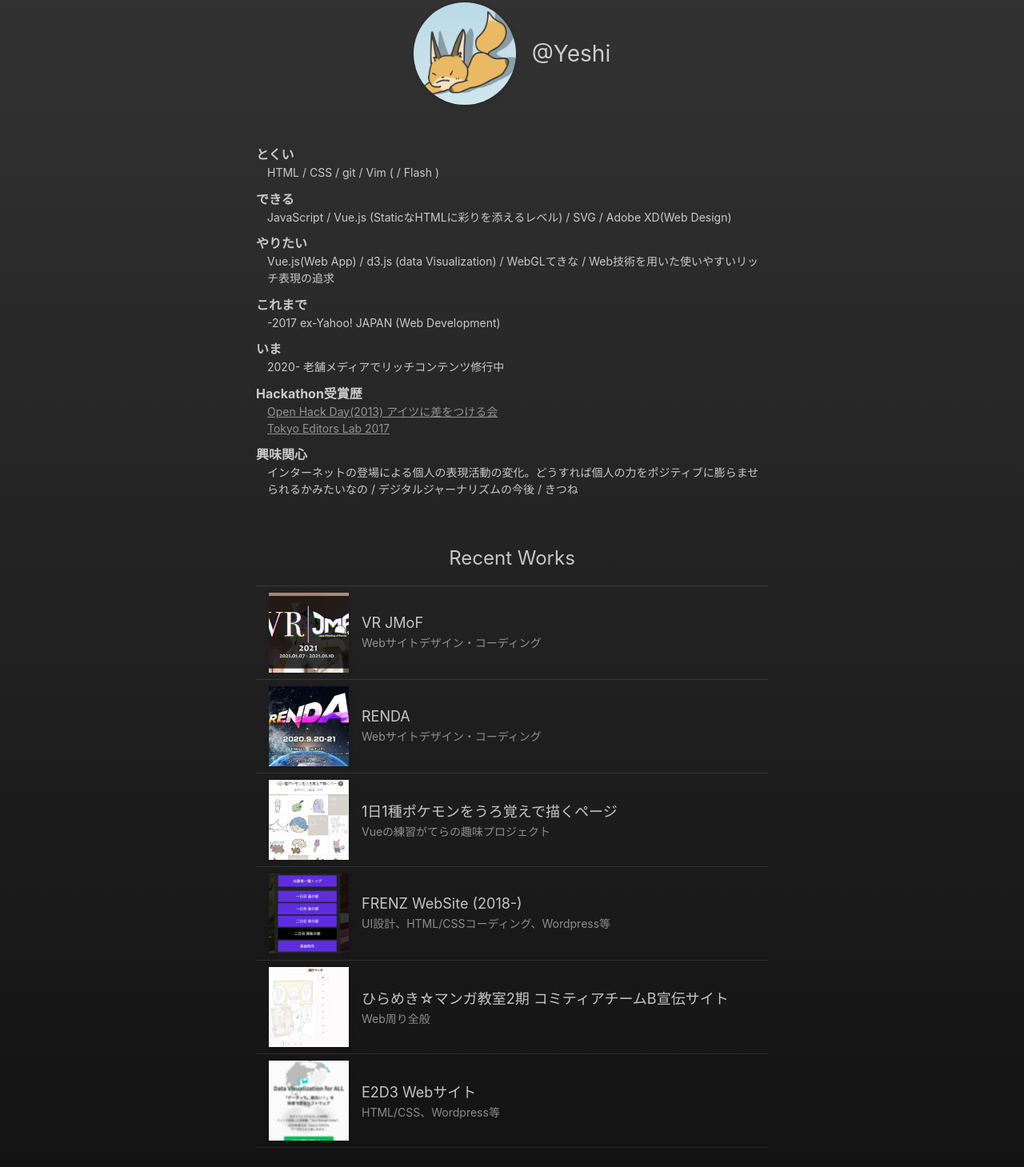
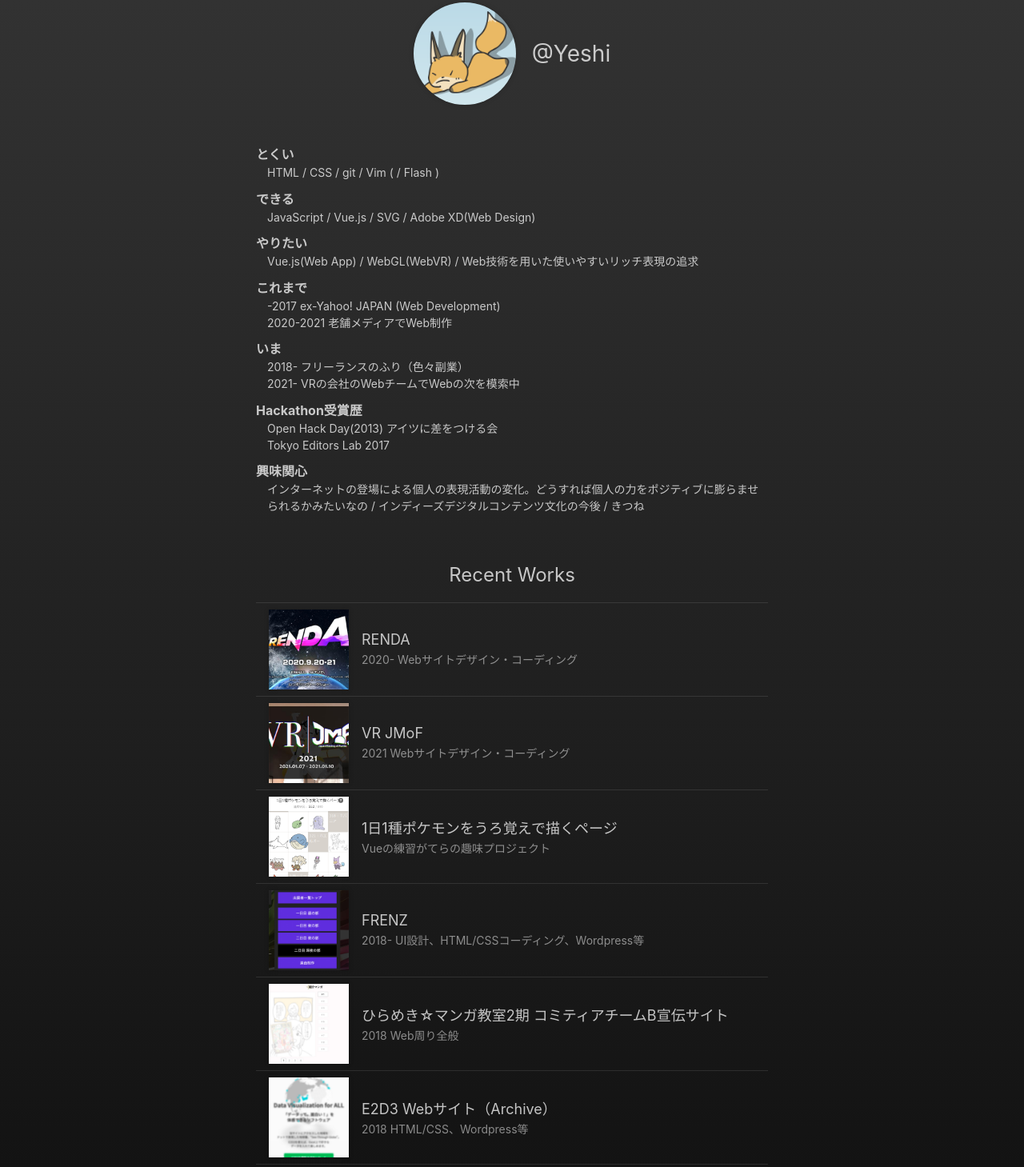
Before and after one commit to Yeshi/my-profile, a plain HTML site: page index.html in a window 1280 px wide. Shown: the part 47-1506 px from the top of the page at 80% size. Drawn offline with Linux system fonts and the light colour scheme.

Commit message:
内容更新

```diff
--- a/index.html
+++ b/index.html
@@ -18,41 +18,38 @@
             <dt>とくい</dt>
             <dd>HTML / CSS / git / Vim ( / Flash )</dd>
             <dt>できる</dt>
-            <dd>JavaScript / Vue.js (StaticなHTMLに彩りを添えるレベル) / SVG / Adobe XD(Web Design)</dd>
+            <dd>JavaScript / Vue.js / SVG / Adobe XD(Web Design)</dd>
             <dt>やりたい</dt>
-            <dd>Vue.js(Web App) / d3.js (data Visualization) / WebGLてきな / Web技術を用いた使いやすいリッチ表現の追求</dd>
+            <dd>Vue.js(Web App) / WebGL(WebVR) / Web技術を用いた使いやすいリッチ表現の追求</dd>
             <dt>これまで</dt>
-            <dd>-2017 ex-Yahoo! JAPAN (Web Development)</dd>
+            <dd>-2017 ex-Yahoo! JAPAN (Web Development)<br />2020-2021 老舗メディアでWeb制作</dd>
             <dt>いま</dt>
-            <dd>2020- 老舗メディアでリッチコンテンツ修行中</dd>
+            <dd>2018- フリーランスのふり（色々副業）<br />2021- VRの会社のWebチームでWebの次を模索中</dd>
             <dt>Hackathon受賞歴</dt>
-            <dd>
-                <a href="https://hackday.jp/2013/">Open Hack Day(2013) アイツに差をつける会</a><br>
-                <a href="https://www.globaleditorsnetwork.org/programmes/editors-lab/tokyo-editors-lab/">Tokyo Editors Lab 2017</a>
-            </dd>
+            <dd>Open Hack Day(2013) アイツに差をつける会<br />Tokyo Editors Lab 2017</dd>
             <dt>興味関心</dt>
-            <dd>インターネットの登場による個人の表現活動の変化。どうすれば個人の力をポジティブに膨らませられるかみたいなの / デジタルジャーナリズムの今後 / きつね</dd>
+            <dd>インターネットの登場による個人の表現活動の変化。どうすれば個人の力をポジティブに膨らませられるかみたいなの / インディーズデジタルコンテンツ文化の今後 / きつね</dd>
         </dl>
     </div>
     <div class="sec portfolio-works">
         <h2>Recent Works</h2>
         <ul class="works-list">
+            <li><a href="https://renda.live" target="_blank">
+                <div class="works-image">
+                    <img src="images/works-5.jpg" alt="">
+                </div>
+                <dl class="works-text">
+                    <dt>RENDA</dt>
+                    <dd>2020- Webサイトデザイン・コーディング</dd>
+                </dl>
+            </a></li>
             <li><a href="https://vr.jmof.jp" target="_blank">
                 <div class="works-image">
                     <img src="images/works-6.jpg" alt="">
                 </div>
                 <dl class="works-text">
                     <dt>VR JMoF</dt>
-                    <dd>Webサイトデザイン・コーディング</dd>
-                </dl>
-            </a></li>
-            <li><a href="https://renda.live" target="_blank">
-                <div class="works-image">
-                    <img src="images/works-5.jpg" alt="">
-                </div>
-                <dl class="works-text">
-                    <dt>RENDA</dt>
-                    <dd>Webサイトデザイン・コーディング</dd>
+                    <dd>2021 Webサイトデザイン・コーディング</dd>
                 </dl>
             </a></li>
             <li><a href="https://yeshi-sandbox.firebaseapp.com/uropoke/" target="_blank">
@@ -69,8 +66,8 @@
                     <img src="images/works-1.jpg" alt="">
                 </div>
                 <dl class="works-text">
-                    <dt>FRENZ WebSite (2018-)</dt>
-                    <dd>UI設計、HTML/CSSコーディング、Wordpress等</dd>
+                    <dt>FRENZ</dt>
+                    <dd>2018- UI設計、HTML/CSSコーディング、Wordpress等</dd>
                 </dl>
             </a></li>
             <li><a href="https://hirameki-teamb.firebaseapp.com/" target="_blank">
@@ -79,16 +76,16 @@
                 </div>
                 <dl class="works-text">
                     <dt>ひらめき☆マンガ教室2期 コミティアチームB宣伝サイト</dt>
-                    <dd>Web周り全般</dd>
+                    <dd>2018 Web周り全般</dd>
                 </dl>
             </a></li>
-            <li><a href="http://e2d3.org/" target="_blank">
+            <li><a href="https://e2d3.github.io/archive-site-2021/" target="_blank">
                 <div class="works-image">
                     <img src="images/works-3.jpg" alt="">
                 </div>
                 <dl class="works-text">
-                    <dt>E2D3 Webサイト</dt>
-                    <dd>HTML/CSS、Wordpress等</dd>
+                    <dt>E2D3 Webサイト（Archive）</dt>
+                    <dd>2018 HTML/CSS、Wordpress等</dd>
                 </dl>
             </a></li>
         </ul>
```
